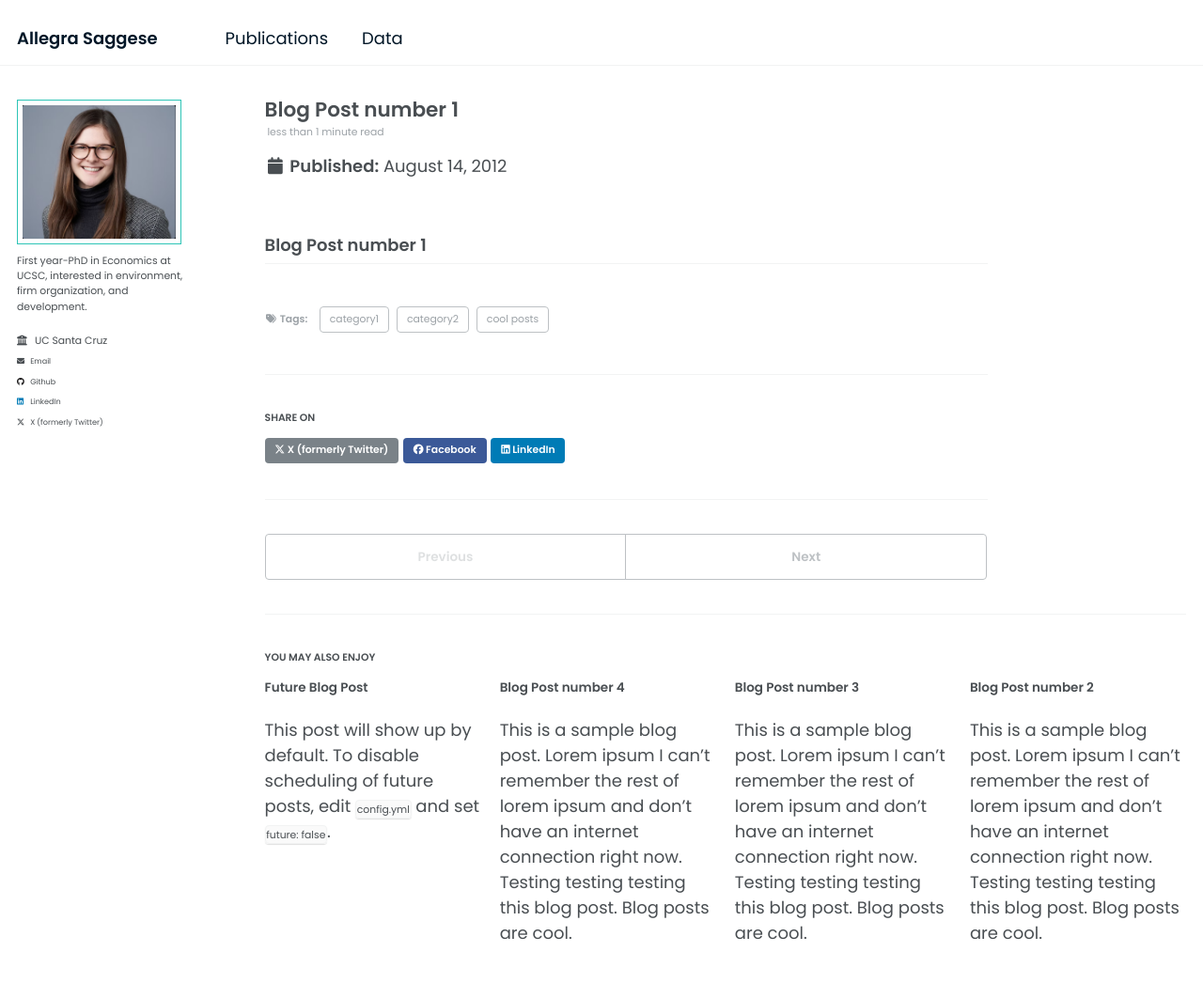
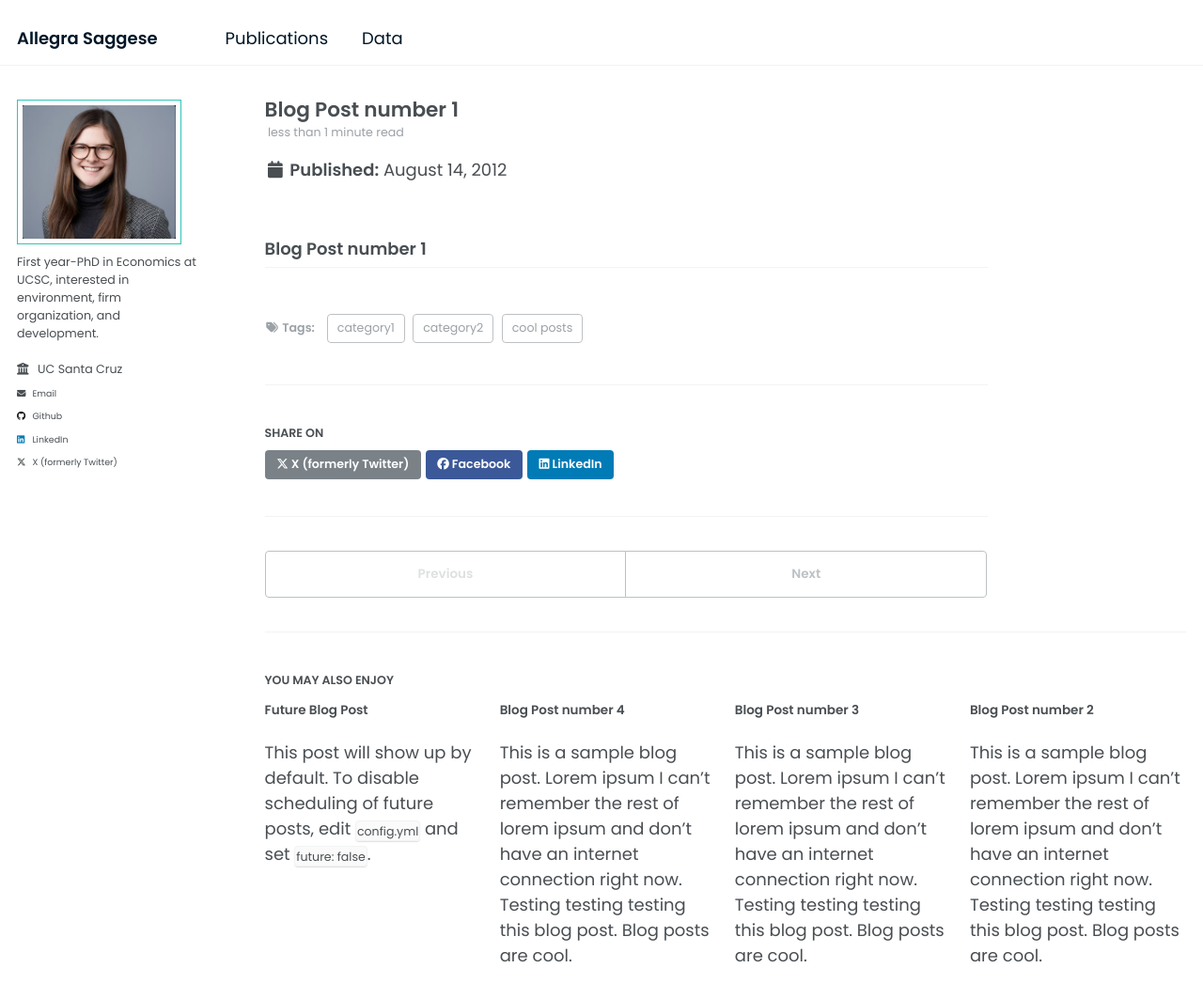
Before and after one commit to allegra-saggese-econ/allegra-saggese-econ.github.io, a Jekyll site: the page built from _posts/2012-08-14-blog-post-1.md, in a window 1280 px wide and 1252 px high. Shown: the top 1063 px of the window at 94% size. Built offline with Jekyll 4.4.1, drawn with Linux system fonts in a browser that asks for light colours.

Commit message:
made smallest fonts a little bigger

```diff
--- a/_sass/_variables.scss
+++ b/_sass/_variables.scss
@@ -38,9 +38,9 @@ $type-size-2                : 1.453em;  // ~31.248px
 $type-size-3                : 1.2em;  // ~25.008px
 $type-size-4                : 1em;   // ~20px
 $type-size-5                : 0.75em;      // ~16px
-$type-size-6                : 0.6em;   // ~12px
-$type-size-7                : 0.5em; // ~11px
-$type-size-8                : 0.45em;  // ~10px
+$type-size-6                : 0.7em;   // ~12px
+$type-size-7                : 0.6em; // ~11px
+$type-size-8                : 0.6em;  // ~10px
 
 /* masthead properties */
 $masthead-height            : 70px;
```
